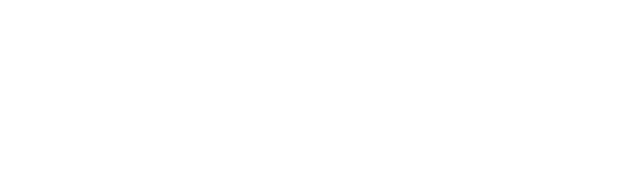
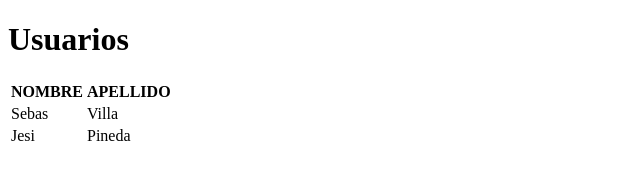
Before and after one commit to svillad/prueba-web, a plain HTML site: page p1.html in a window 1280 px wide. Shown: the whole page, without its empty margins (0-640 px from the left). Drawn offline with Linux system fonts and the light colour scheme.

Commit message:
Prueba 1 (#1)
* Adicion Tablas Usuarios

```diff
--- a/p1.html
+++ b/p1.html
@@ -6,6 +6,11 @@
 	<title></title>
 </head>
 <body>
-
+	<h1>Usuarios</h1>
+	<table>
+		<tr><th>NOMBRE</th><th>APELLIDO</th></tr>
+		<tr><td>Sebas</td><td>Villa</td></tr>
+		<tr><td>Jesi</td><td>Pineda</td></tr>
+	</table>
 </body>
 </html>
```
Also changed, not shown: index.html (+1 -1 lines), p2.html (+6 -1 lines).
